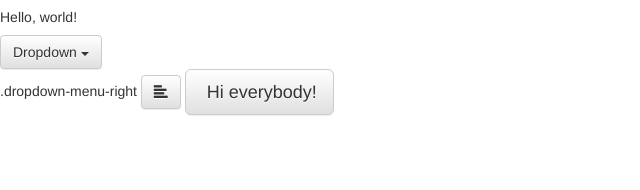
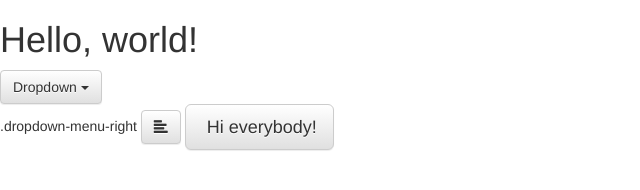
Before and after one commit to tgaeng/tgaeng.github.io, a plain HTML site: page index.html in a window 1280 px wide. Shown: the whole page, without its empty margins (0-640 px from the left). Drawn offline with nearby package versions, Linux system fonts and the light colour scheme.

Commit message:
Update index.html

```diff
--- a/index.html
+++ b/index.html
@@ -20,7 +20,7 @@
     <![endif]-->
   </head>
   <body>
-    <h5>Hello, world!</h5>
+    <h1>Hello, world!</h1>
 
     <div class="dropdown">
   <button class="btn btn-default dropdown-toggle" type="button" id="dropdownMenu1" data-toggle="dropdown" aria-expanded="true">
```
